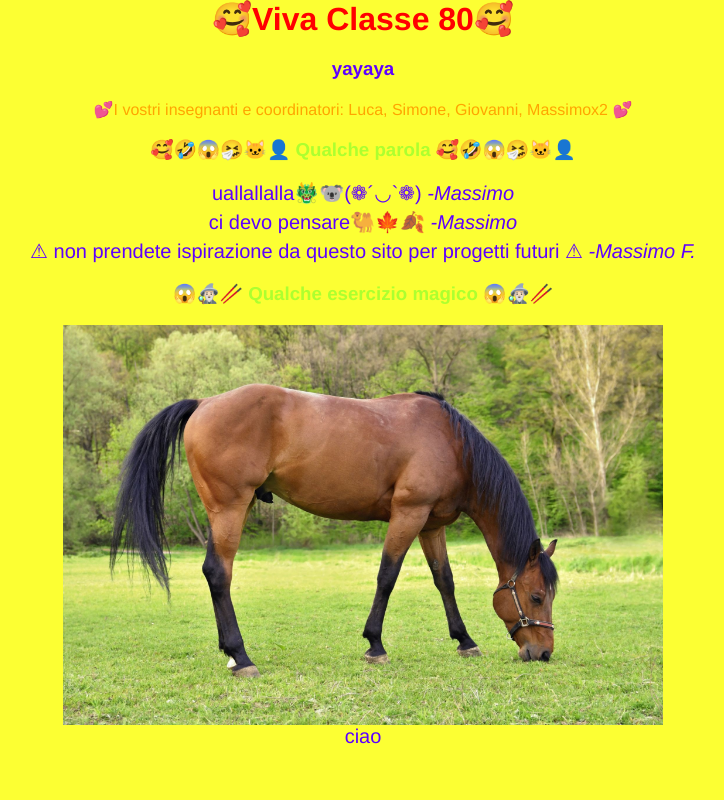
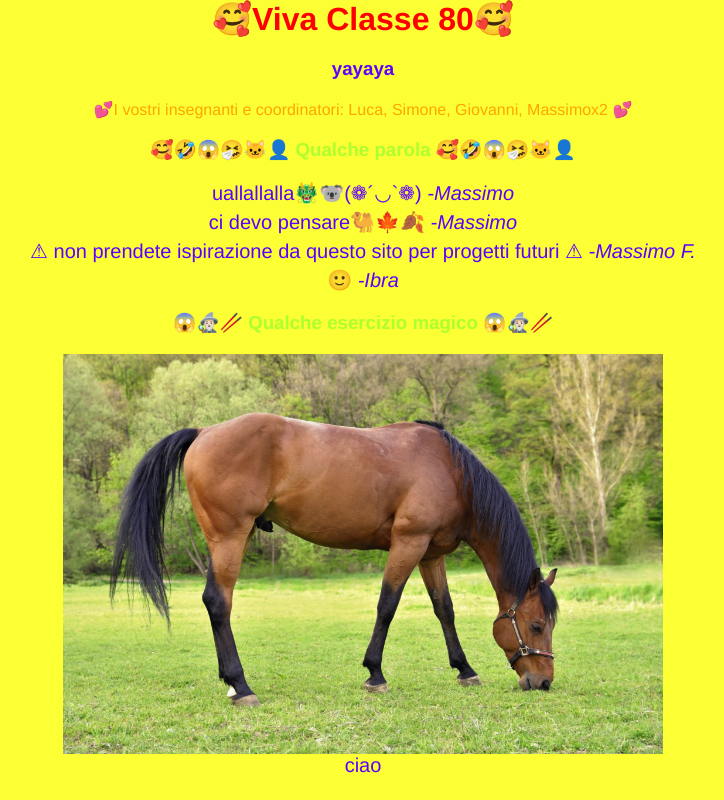
Before and after one commit to macs-massimopiazza/i-classe-80, a Vue app: page / in a window 1280 px wide. Shown: the whole page, without its empty margins (277-1001 px from the left). Built offline with nearby package versions, Linux system fonts and the light colour scheme.

Commit message:
new text

```diff
--- a/src/App.vue
+++ b/src/App.vue
@@ -4,12 +4,17 @@
   <p style="color: orange;">💕I vostri insegnanti e coordinatori: Luca, Simone, Giovanni, Massimox2 💕</p>
   <h3 style="color: greenyellow;">🥰🤣😱🤧🐱‍👤 Qualche parola 🥰🤣😱🤧🐱‍👤</h3>
   <ul>
-    <li v-for="(frase, index) in frasi" :key="index">{{ frase.testo}}  <span style="font-style: italic;">  -{{ frase.nome}}</span></li> <span style="font-style: italic;"></span>
+    <li v-for="(frase, index) in frasi"
+      :key="index">{{ frase.testo }} <span style="font-style: italic;"> -{{ frase.nome }}</span></li> <span
+      style="font-style: italic;"></span>
   </ul>
 
   <h3 style="color: greenyellow;">😱🧙🏻‍♂️🥢 Qualche esercizio magico 😱🧙🏻‍♂️🥢</h3>
   <ul>
-    <li class="proj" v-for="(esercizio, index) in esercizi" :key="index"><img :src="esercizio.imagePath" alt=""><span>{{ esercizio.link }}</span>  </li>
+    <li class="proj"
+      v-for="(esercizio, index) in esercizi"
+      :key="index"><img :src="esercizio.imagePath"
+        alt=""><span>{{ esercizio.link }}</span> </li>
   </ul>
 </template>
 
@@ -22,9 +27,10 @@ export default {
         { testo: "uallallalla🐲🐨(❁´◡`❁)", nome: "Massimo" },
         { testo: "ci devo pensare🐫🍁🍂", nome: "Massimo" },
         { testo: "⚠ non prendete ispirazione da questo sito per progetti futuri ⚠", nome: "Massimo F." },
+        { testo: "🙂", nome: "Ibra" },
       ],
       esercizi: [
-        { link: "ciao", imagePath: "./images/cavallo.jpg"}
+        { link: "ciao", imagePath: "./images/cavallo.jpg" }
       ]
     }
   }
@@ -36,9 +42,11 @@ export default {
   margin: 0;
   padding: 0;
 }
+
 body {
   background-color: #fcff33;
 }
+
 #app {
   font-family: Avenir, Helvetica, Arial, sans-serif;
   -webkit-font-smoothing: antialiased;
@@ -47,14 +55,20 @@ export default {
   color: #5d00ff;
 
 }
+
 img {
   width: 600px;
 }
+
 li {
   font-size: 20px;
   margin-bottom: 5px
 }
-  h1, h3, p, ul {
+
+h1,
+h3,
+p,
+ul {
   margin-bottom: 20px;
 }
 
@@ -62,5 +76,4 @@ export default {
   display: flex;
   flex-direction: column;
   align-items: center;
-  }
-</style>
+}</style>
```
Lines whose indentation alone changed are shown as unchanged.
